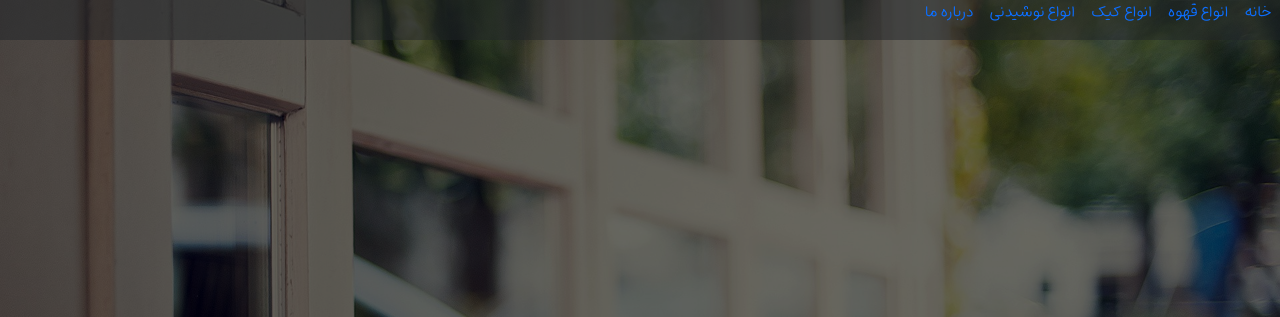
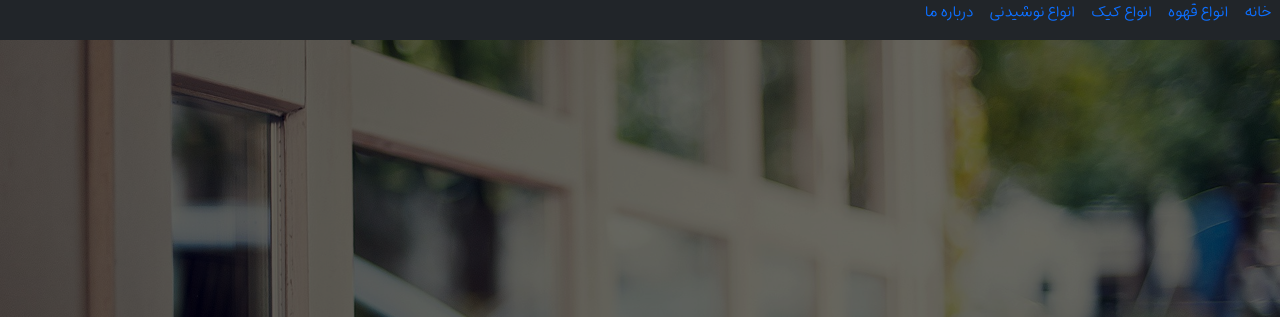
Before and after one commit to hbeigi-net/pFive-coffe, a plain HTML site: page index.html in a window 1280 px wide. Shown: the top 317 px of the page. Drawn offline with nearby package versions, Linux system fonts and the light colour scheme.

Commit message:
test branch  (no new change )

```diff
--- a/index.html
+++ b/index.html
@@ -19,7 +19,7 @@
 
 <body>
     <div class="container">
-        <nav class="  fixed-top bg-dark  bg-opacity-50 ">
+        <nav class="  fixed-top bg-dark  ">
             <div class="barnd"></div>
             <div id="navbar">
                 <ul class="list-unstyled d-flex bg-opacity-10 ">
```
